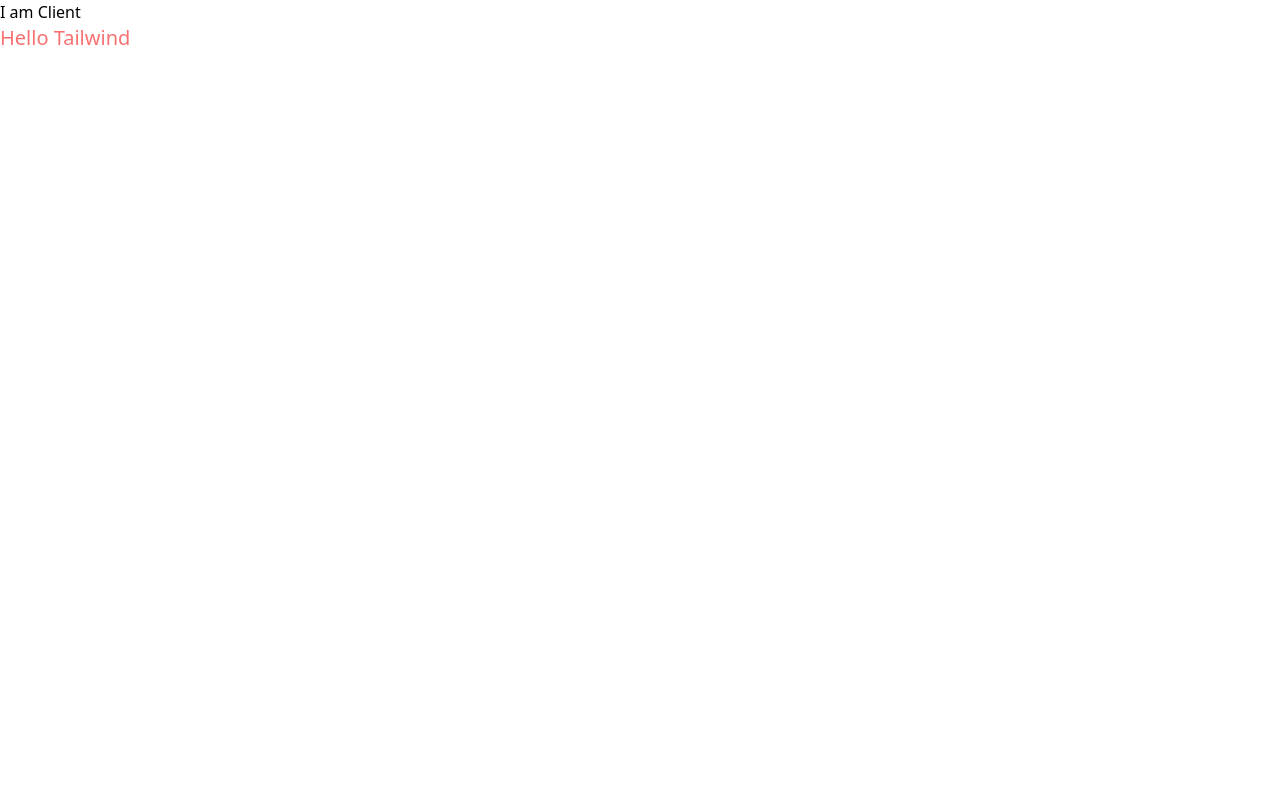
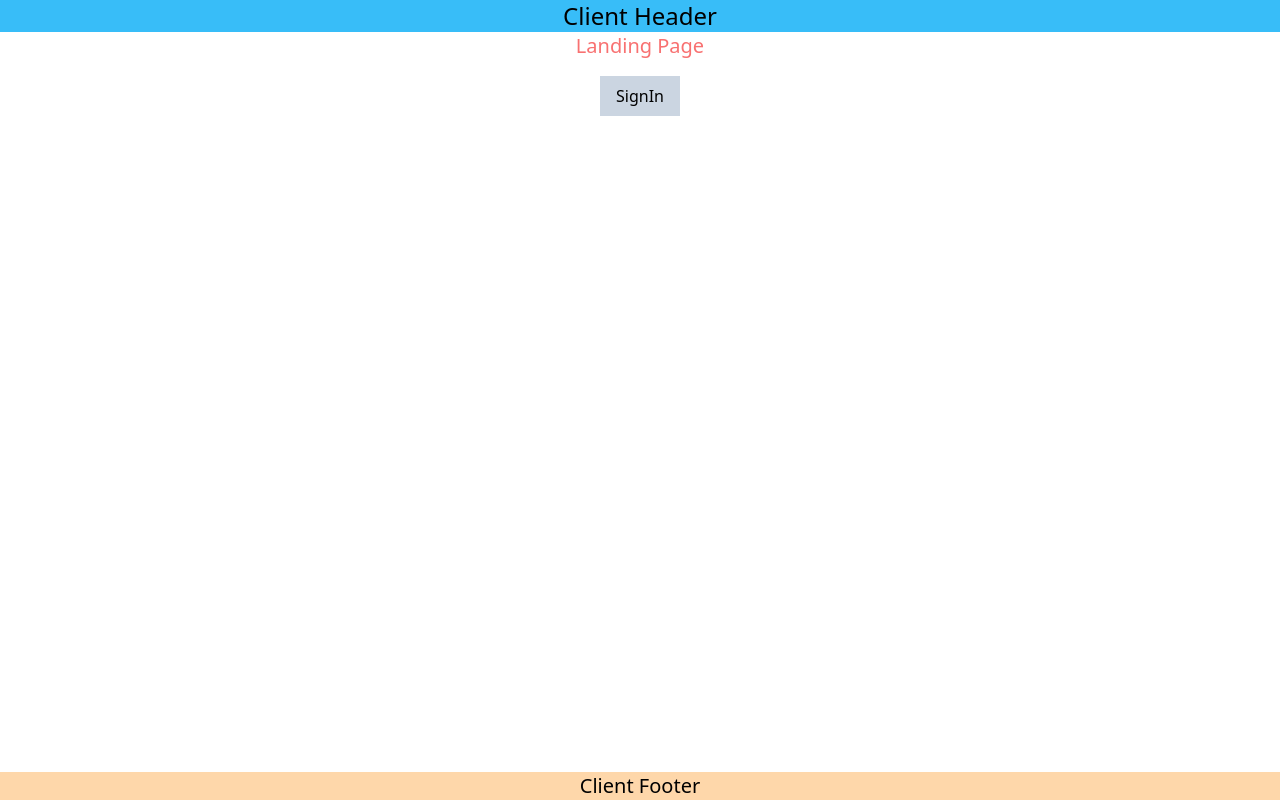
Before and after one commit to Xchange-Taiwan/X-Talent-Frontend, a Next.js app: page / in a window 1280 px wide. Built offline with nearby package versions, Linux system fonts and the light colour scheme; no server answers.

Commit message:
feat: Add `NextAuth` authentication setting

```diff
--- a/src/app/(auth)/Dashboard/page.tsx
+++ b/src/app/(auth)/Dashboard/page.tsx
@@ -1,5 +1,11 @@
-const page = () => {
-  return <div className="text-3xl text-red-600">DashBoard</div>;
+import { FC } from "react";
+
+const Dashboard: FC = () => {
+  return (
+    <div className="container mx-auto">
+      <div className="text-3xl text-red-600">DashBoard</div>
+    </div>
+  );
 };
 
-export default page;
+export default Dashboard;
--- a/src/app/(auth)/layout.tsx
+++ b/src/app/(auth)/layout.tsx
@@ -1,12 +1,18 @@
-export default function DashboardLayout({
-  children, // will be a page or nested layout
+import { redirect } from "next/navigation";
+import Layout from "@/components/AuthLayout";
+import { getServerSession } from "next-auth/next";
+import { authOptions } from "@/pages/api/auth/[...nextauth]";
+
+export default async function AuthLayout({
+  children,
 }: {
   children: React.ReactNode;
 }) {
-  return (
-    <section>
-      <h1>I am Auth</h1>
-      {children}
-    </section>
-  );
+  const session = await getServerSession(authOptions);
+
+  if (!session) {
+    redirect("/");
+  }
+
+  return <Layout>{children}</Layout>;
 }
--- a/src/app/(client)/layout.tsx
+++ b/src/app/(client)/layout.tsx
@@ -1,14 +1,9 @@
-export default function DashboardLayout({
-  children, // will be a page or nested layout
+import Layout from "@/components/ClientLayout";
+
+export default function ClientLayout({
+  children,
 }: {
   children: React.ReactNode;
 }) {
-  return (
-    <section>
-      <h1>I am Client</h1>
-      <nav></nav>
-
-      {children}
-    </section>
-  );
+  return <Layout>{children}</Layout>;
 }
--- a/src/app/(client)/page.tsx
+++ b/src/app/(client)/page.tsx
@@ -1,8 +1,37 @@
+"use client";
+
+import { signIn, signOut, useSession } from "next-auth/react";
+
 const Home = () => {
+  const { status, data: session } = useSession();
+
+  const userInfo = session?.user;
+
+  if (status === "loading") {
+    return (
+      <div>
+        <p>Loading ...</p>
+      </div>
+    );
+  }
+
   return (
-    <main>
-      <h1 className="text-xl text-red-400">Hello Tailwind</h1>
-    </main>
+    <div className="flex flex-col justify-center items-center">
+      <h1 className="text-xl text-red-400 mb-4">Landing Page</h1>
+
+      {userInfo ? (
+        <div className="flex flex-col justify-center items-center gap-4">
+          <p>Signed in as {userInfo?.email || "-"}</p>
+          <button className="px-4 py-2 bg-amber-300" onClick={() => signOut()}>
+            Sign Out
+          </button>
+        </div>
+      ) : (
+        <button className="px-4 py-2 bg-slate-300" onClick={() => signIn()}>
+          SignIn
+        </button>
+      )}
+    </div>
   );
 };
 
--- a/src/app/layout.tsx
+++ b/src/app/layout.tsx
@@ -1,4 +1,5 @@
 import "../styles/global.css";
+import Provider from "./provider";
 
 export const metadata = {
   title: {
@@ -14,7 +15,9 @@
 }) {
   return (
     <html lang="zh-TW">
-      <body>{children}</body>
+      <body>
+        <Provider>{children}</Provider>
+      </body>
     </html>
   );
 }
--- /dev/null
+++ b/src/app/provider.tsx
@@ -0,0 +1,9 @@
+"use client";
+import { FC, ReactNode } from "react";
+import { SessionProvider } from "next-auth/react";
+
+const Provider: FC<{ children: ReactNode }> = ({ children }) => {
+  return <SessionProvider>{children}</SessionProvider>;
+};
+
+export default Provider;
--- /dev/null
+++ b/src/components/AuthLayout/index.tsx
@@ -0,0 +1,17 @@
+import { FC, ReactNode } from "react";
+
+interface Props {
+  children: ReactNode;
+}
+
+const Layout: FC<Props> = ({ children }) => {
+  return (
+    <div className="flex flex-col min-h-screen">
+      <header className="text-2xl text-center bg-rose-400">Auth Header</header>
+      <main className="grow">{children}</main>
+      <footer className="text-xl text-center bg-green-200">Auth Footer</footer>
+    </div>
+  );
+};
+
+export default Layout;
--- /dev/null
+++ b/src/components/ClientLayout/index.tsx
@@ -0,0 +1,19 @@
+import { FC, ReactNode } from "react";
+
+interface Props {
+  children: ReactNode;
+}
+
+const Layout: FC<Props> = ({ children }) => {
+  return (
+    <div className="flex flex-col min-h-screen">
+      <header className="text-2xl text-center bg-sky-400">Client Header</header>
+      <main className="grow">{children}</main>
+      <footer className="text-xl text-center bg-orange-200">
+        Client Footer
+      </footer>
+    </div>
+  );
+};
+
+export default Layout;
--- /dev/null
+++ b/src/pages/api/auth/[...nextauth].ts
@@ -0,0 +1,18 @@
+import NextAuth, { AuthOptions } from "next-auth"
+import GithubProvider from "next-auth/providers/github"
+import LinkedInProvider from "next-auth/providers/linkedin"
+
+export const authOptions: AuthOptions = {
+    providers: [
+      GithubProvider({
+        clientId: process.env.GITHUB_ID,
+        clientSecret: process.env.GITHUB_SECRET,
+      }),
+      LinkedInProvider({
+        clientId: process.env.LINKEDIN_CLIENT_ID,
+        clientSecret: process.env.LINKEDIN_CLIENT_SECRET
+      })
+    ],
+  }
+
+export default NextAuth(authOptions)
--- a/src/pages/api/hello/route.ts
+++ /dev/null
@@ -1,3 +0,0 @@
-export async function GET(request: Request) {
-  return new Response('Hello, Next.js!')
-}
--- /dev/null
+++ b/src/types/process.d.ts
@@ -0,0 +1,10 @@
+declare namespace NodeJS {
+    export interface ProcessEnv {
+      NEXTAUTH_URL: string;
+      NEXTAUTH_SECRET: string;
+      GITHUB_ID: string;
+      GITHUB_SECRET: string;
+      LINKEDIN_CLIENT_ID: string;
+      LINKEDIN_CLIENT_SECRET: string;
+    }
+  }
```
